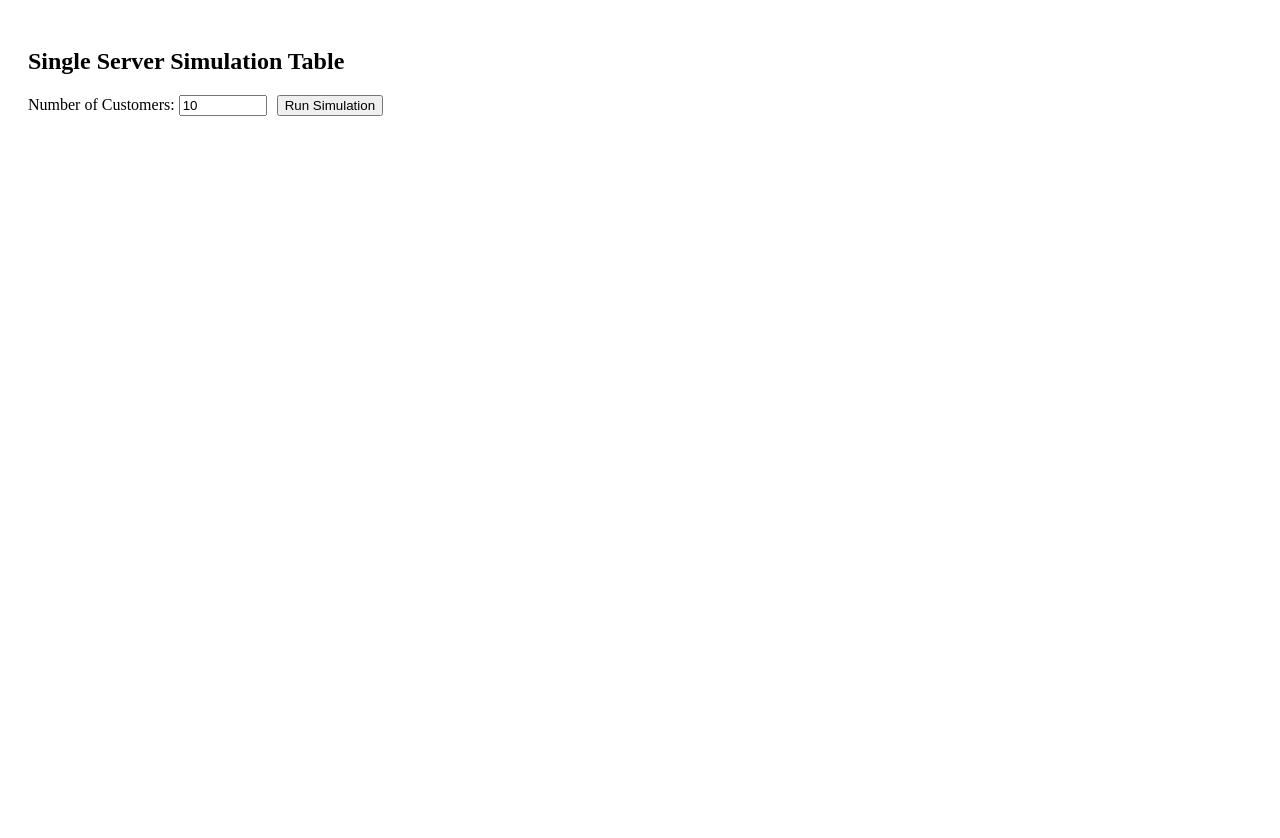
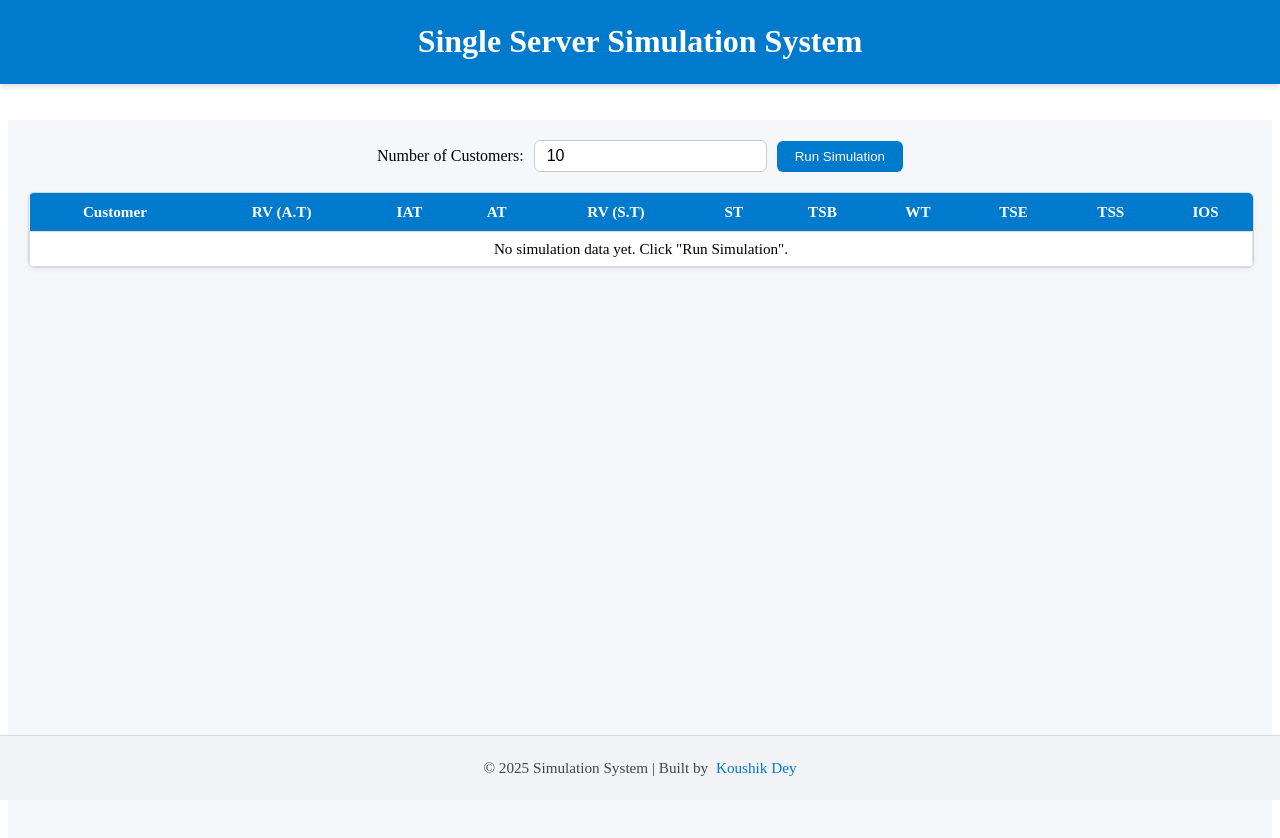
Before and after one commit to Koushik9010/Simulation-Project, a React (Vite) app in the folder frontend/: page / in a window 1280 px wide. Shown: the top 838 px of the page. Before the commit the page ends 800 px from the top, so only its background shows below. Built offline with nearby package versions, Linux system fonts and the light colour scheme.

Commit message:
Added header and footer + Added design

```diff
--- a/frontend/src/App.css
+++ b/frontend/src/App.css
@@ -0,0 +1,4 @@
+.app {
+  background-color: #f5f7fa;
+  min-height: 100vh;
+}
--- a/frontend/src/App.jsx
+++ b/frontend/src/App.jsx
@@ -2,16 +2,20 @@ import React from "react";
 import { Routes, Route } from "react-router-dom";
 import "./App.css";
 import Table from "./component/table";
+import Header from "./pages/Header";
+import Footer from "./pages/Footer";
 
 const App = () => {
   return (
-    <>
-      <div className="app">
-        <Routes>
-          <Route path="/" element={<Table />} />
-        </Routes>
-      </div>
-    </>
+    <div className="app">
+      <Header />
+
+      <Routes>
+        <Route path="/" element={<Table />} />
+      </Routes>
+
+      <Footer />
+    </div>
   );
 };
 
--- /dev/null
+++ b/frontend/src/component/table.css
@@ -0,0 +1,73 @@
+.main-content {
+  margin-top: 120px; /* extra space for fixed header */
+  margin-bottom: 80px; /* space for footer */
+  padding: 20px;
+}
+
+.controls {
+  display: flex;
+  justify-content: center;
+  align-items: center;
+  margin-bottom: 20px;
+  gap: 10px;
+}
+
+.controls input {
+  padding: 6px 12px;
+  border: 1px solid #ccc;
+  border-radius: 6px;
+  font-size: 1rem;
+}
+
+.controls button {
+  background-color: #007acc;
+  color: white;
+  border: none;
+  border-radius: 6px;
+  padding: 8px 18px;
+  cursor: pointer;
+  transition: 0.3s;
+}
+
+.controls button:hover {
+  background-color: #005f99;
+}
+
+/* Table styling */
+.table-container {
+  width: 100%;
+  max-height: 70vh; /* scrollable height */
+  overflow-y: auto;
+  overflow-x: auto;
+  border: 1px solid #d0d7de;
+  border-radius: 6px;
+  background: white;
+  box-shadow: 0 2px 6px rgba(0, 0, 0, 0.05);
+}
+
+.sim-table {
+  width: 100%;
+  border-collapse: collapse;
+  text-align: center;
+  font-size: 0.95rem;
+}
+
+.sim-table th {
+  background-color: #007acc;
+  color: white;
+  padding: 10px;
+  position: sticky;
+  top: 0;
+  z-index: 5;
+}
+
+.sim-table td {
+  border: 1px solid #ddd;
+  padding: 8px;
+}
+
+.sim-table tr:nth-child(even) {
+  background-color: #f9f9f9;
+}
+
+.sim-tabl
--- a/frontend/src/component/table.jsx
+++ b/frontend/src/component/table.jsx
@@ -1,10 +1,86 @@
-// src/components/table.jsx
+// import React, { useState } from "react";
+// import { runSimulation } from "./logic";
+// import "./table.css";
+
+// const Table = () => {
+//   const [data, setData] = useState([]);
+//   const [numCustomers, setNumCustomers] = useState(10);
+
+//   const handleSimulation = () => {
+//     const result = runSimulation(Number(numCustomers));
+//     setData(result);
+//   };
+
+//   return (
+//     <main className="main-content">
+//       <div className="controls">
+//         <label>Number of Customers:</label>
+//         <input
+//           type="number"
+//           value={numCustomers}
+//           onChange={(e) => setNumCustomers(e.target.value)}
+//           min="1"
+//         />
+//         <button onClick={handleSimulation}>Run Simulation</button>
+//       </div>
+
+//       <div className="table-container">
+//         <table className="sim-table">
+//           <thead>
+//             <tr>
+//               <th>Customer</th>
+//               <th>RV (A.T)</th>
+//               <th>IAT</th>
+//               <th>AT</th>
+//               <th>RV (S.T)</th>
+//               <th>ST</th>
+//               <th>TSB</th>
+//               <th>WT</th>
+//               <th>TSE</th>
+//               <th>TSS</th>
+//               <th>IOS</th>
+//             </tr>
+//           </thead>
+//           <tbody>
+//             {data.length > 0 ? (
+//               data.map((row) => (
+//                 <tr key={row.customer}>
+//                   <td>{row.customer}</td>
+//                   <td>{row.rvAT}</td>
+//                   <td>{row.IAT}</td>
+//                   <td>{row.AT}</td>
+//                   <td>{row.rvST}</td>
+//                   <td>{row.ST}</td>
+//                   <td>{row.TSB}</td>
+//                   <td>{row.WT}</td>
+//                   <td>{row.TSE}</td>
+//                   <td>{row.TSS}</td>
+//                   <td>{row.IOS}</td>
+//                 </tr>
+//               ))
+//             ) : (
+//               <tr>
+//                 <td colSpan="11">
+//                   No simulation data yet. Click "Run Simulation".
+//                 </td>
+//               </tr>
+//             )}
+//           </tbody>
+//         </table>
+//       </div>
+//     </main>
+//   );
+// };
+
+// export default Table;
+
 import React, { useState } from "react";
 import { runSimulation } from "./logic";
+import "./table.css";
 
 const Table = () => {
   const [data, setData] = useState([]);
-  const [numCustomers, setNumCustomers] = useState(10); // default 10
+  const [numCustomers, setNumCustomers] = useState(10);
 
   const handleSimulation = () => {
     const result = runSimulation(Number(numCustomers));
@@ -12,78 +88,64 @@ const Table = () => {
   };
 
   return (
-    <div style={{ padding: "20px" }}>
-      <h2>Single Server Simulation Table</h2>
-
-      <div style={{ marginBottom: "10px" }}>
-        <label>
-          Number of Customers:{" "}
+    <main className="main-content">
+      {/* Controls are now clearly under the header */}
+      <div className="controls">
+        <label>Number of Customers:</label>
         <input
           type="number"
           value={numCustomers}
           onChange={(e) => setNumCustomers(e.target.value)}
           min="1"
-            style={{ width: "80px", marginRight: "10px" }}
         />
-        </label>
         <button onClick={handleSimulation}>Run Simulation</button>
       </div>
 
-      {data.length > 0 && (
-        <table
-          border="1"
-          cellPadding="6"
-          style={{ marginTop: "10px", borderCollapse: "collapse" }}
-        >
+      <div className="table-container">
+        <table className="sim-table">
           <thead>
             <tr>
               <th>Customer</th>
-              <th>R.V. for Arrival Time</th>
-              <th>Inter Arrival Time</th>
-              <th>Arrival Time</th>
-              <th>R.V. for Service Time</th>
-              <th>Service Time</th>
-              <th>Time Service Begins</th>
-              <th>Waiting Time</th>
-              <th>Time Service Ends</th>
-              <th>Time Spent in System</th>
-              <th>Idle Time of Server</th>
+              <th>RV (A.T)</th>
+              <th>IAT</th>
+              <th>AT</th>
+              <th>RV (S.T)</th>
+              <th>ST</th>
+              <th>TSB</th>
+              <th>WT</th>
+              <th>TSE</th>
+              <th>TSS</th>
+              <th>IOS</th>
             </tr>
           </thead>
           <tbody>
-            {data.map(
-              ({
-                customer,
-                rvAT,
-                IAT,
-                AT,
-                rvST,
-                ST,
-                TSB,
-                WT,
-                TSE,
-                TSS,
-                IOS,
-              }) => (
-                <tr key={customer}>
-                  <td>{customer}</td>
-                  <td>{rvAT}</td>
-                  <td>{IAT}</td>
-                  <td>{AT}</td>
-                  <td>{rvST}</td>
-                  <td>{ST}</td>
-                  <td>{TSB}</td>
-                  <td>{WT}</td>
-                  <td>{TSE}</td>
-                  <td>{TSS}</td>
-                  <td>{IOS}</td>
+            {data.length > 0 ? (
+              data.map((row) => (
+                <tr key={row.customer}>
+                  <td>{row.customer}</td>
+                  <td>{row.rvAT}</td>
+                  <td>{row.IAT}</td>
+                  <td>{row.AT}</td>
+                  <td>{row.rvST}</td>
+                  <td>{row.ST}</td>
+                  <td>{row.TSB}</td>
+                  <td>{row.WT}</td>
+                  <td>{row.TSE}</td>
+                  <td>{row.TSS}</td>
+                  <td>{row.IOS}</td>
                 </tr>
-              )
+              ))
+            ) : (
+              <tr>
+                <td colSpan="11">
+                  No simulation data yet. Click "Run Simulation".
+                </td>
+              </tr>
             )}
           </tbody>
         </table>
-      )}
       </div>
+    </main>
   );
 };
 
--- /dev/null
+++ b/frontend/src/pages/Footer.jsx
@@ -0,0 +1,21 @@
+import React from "react";
+import "./layout.css";
+
+const Footer = () => {
+  return (
+    <footer className="footer">
+      <p>
+        © {new Date().getFullYear()} Simulation System | Built by{" "}
+        <a
+          href="https://github.com/Koushik9010"
+          target="_blank"
+          rel="noopener noreferrer"
+        >
+          Koushik Dey
+        </a>
+      </p>
+    </footer>
+  );
+};
+
+export default Footer;
--- /dev/null
+++ b/frontend/src/pages/Header.jsx
@@ -0,0 +1,12 @@
+import React from "react";
+import "./layout.css";
+
+const Header = () => {
+  return (
+    <header className="header">
+      <h1>Single Server Simulation System</h1>
+    </header>
+  );
+};
+
+export default Header;
--- /dev/null
+++ b/frontend/src/pages/Layout.css
@@ -0,0 +1,38 @@
+.header {
+  position: fixed;
+  top: 0;
+  left: 0;
+  width: 100%;
+  background-color: #007acc;
+  color: white;
+  text-align: center;
+  padding: 2px 0;
+  font-size: 1rem;
+  font-weight: 600;
+  z-index: 10;
+  box-shadow: 0 2px 6px rgba(0, 0, 0, 0.15);
+}
+
+.footer {
+  position: fixed;
+  bottom: 0;
+  left: 0;
+  width: 100%;
+  background-color: #f1f3f6;
+  color: #444;
+  text-align: center;
+  padding: 8px 0;
+  font-size: 0.95rem;
+  border-top: 1px solid #d9d9d9;
+}
+
+.footer a {
+  color: #007acc;
+  text-decoration: none;
+  font-weight: 500;
+  margin-left: 4px;
+}
+
+.footer a:hover {
+  text-decoration: underline;
+}
```
Lines whose indentation alone changed are shown as unchanged.
